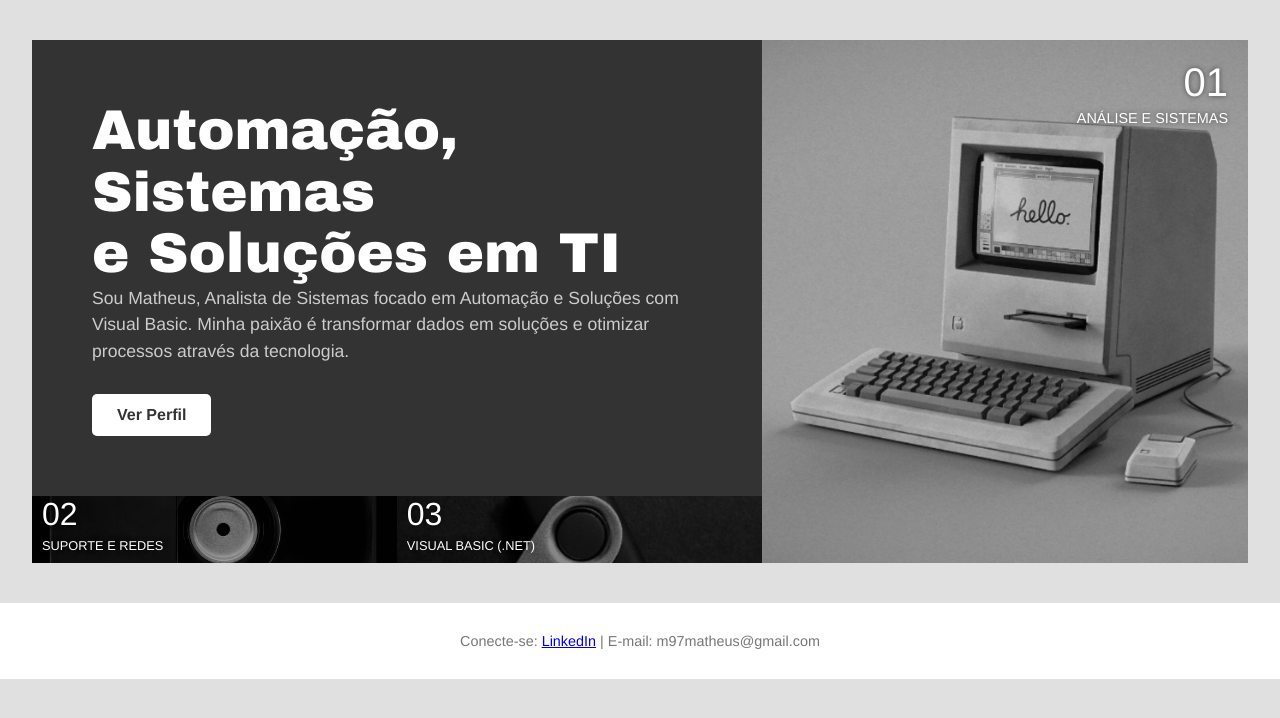
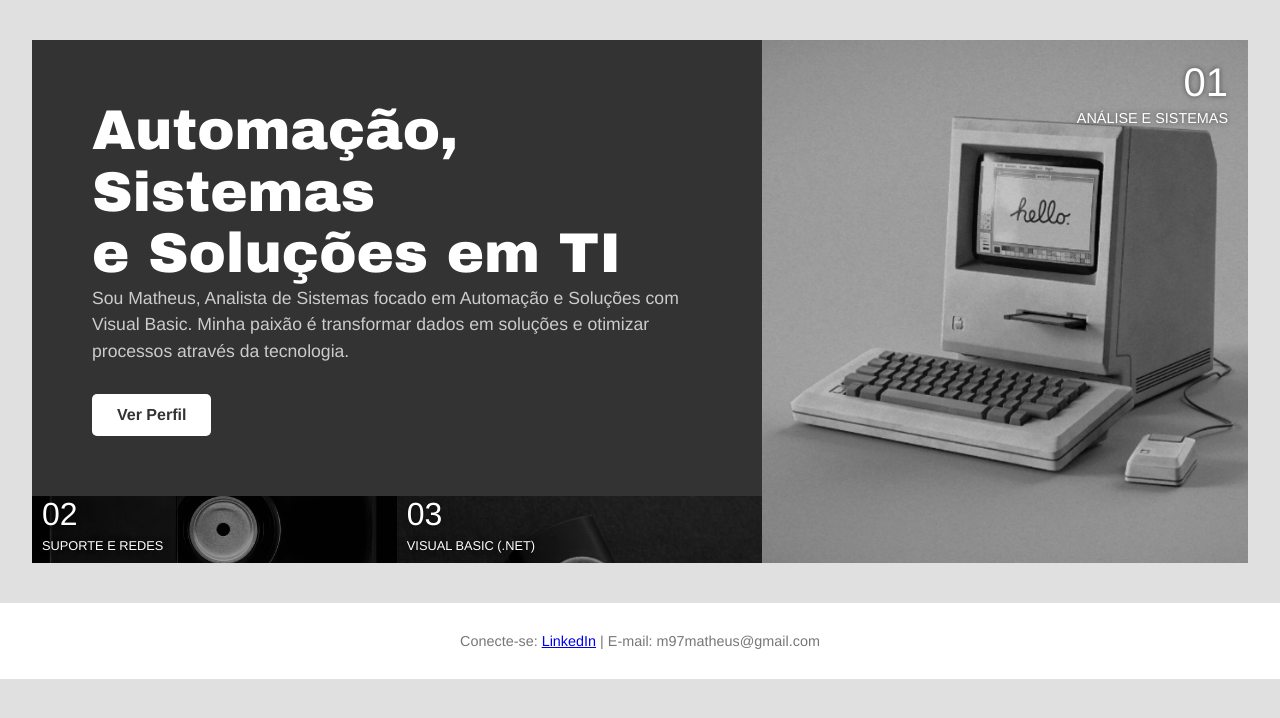
Before and after one commit to mmatheusllsilva/Portifolio-Matheus, a plain HTML site: page index.html in a window 1280 px wide. Drawn offline with Linux system fonts and the light colour scheme.

Commit message:
ajuste pendrive

```diff
--- a/style.css
+++ b/style.css
@@ -153,7 +153,7 @@ padding: 0px;
 .bloco-03 {
     background-image: url('pendrive.jpeg'); /* Use a imagem do Pendrive */
     background-size: cover;
-    background-position: center 25%;
+    background-position: center top;
 }
 
 /* Ajuste para o texto nos blocos, para aparecer sobre as imagens */
```
